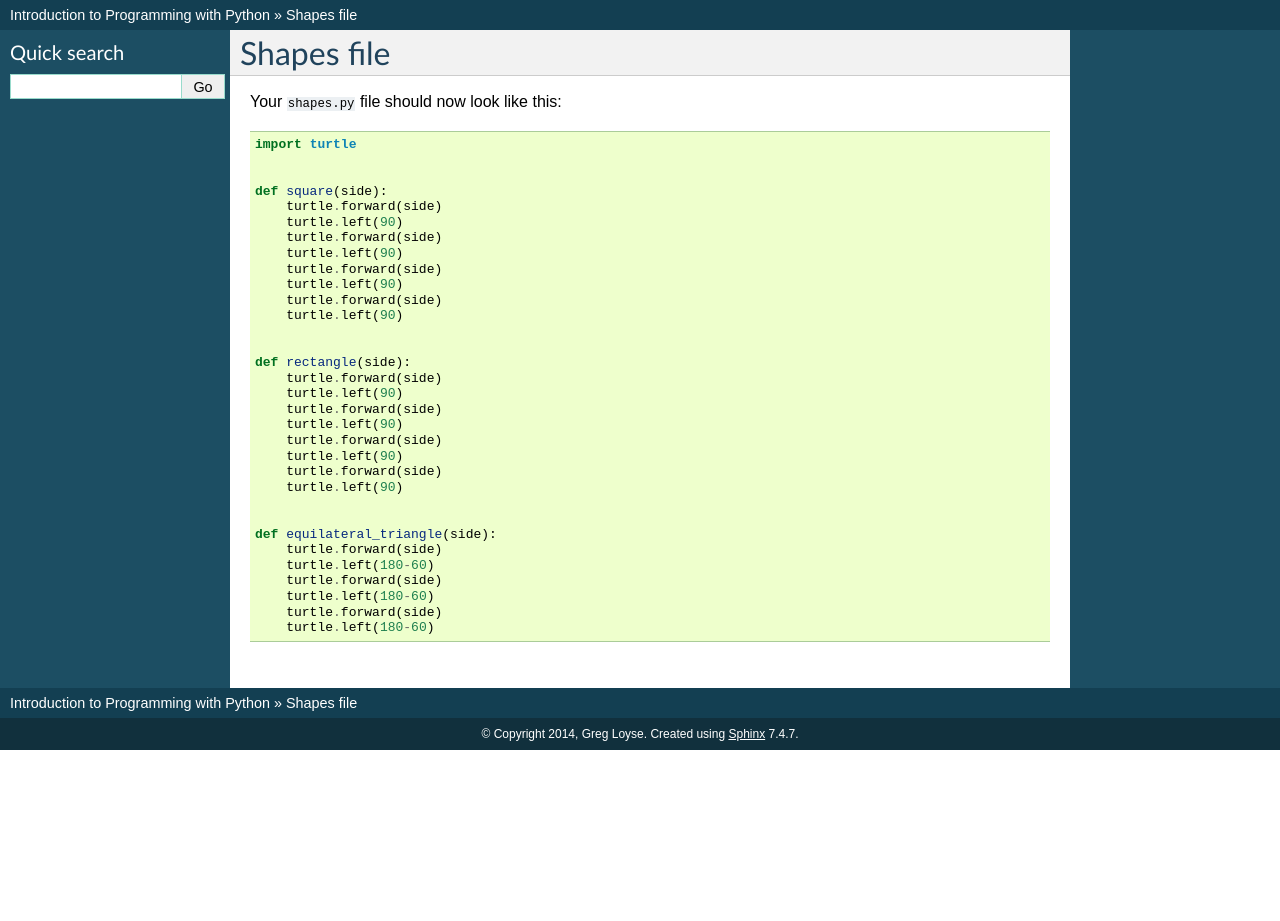
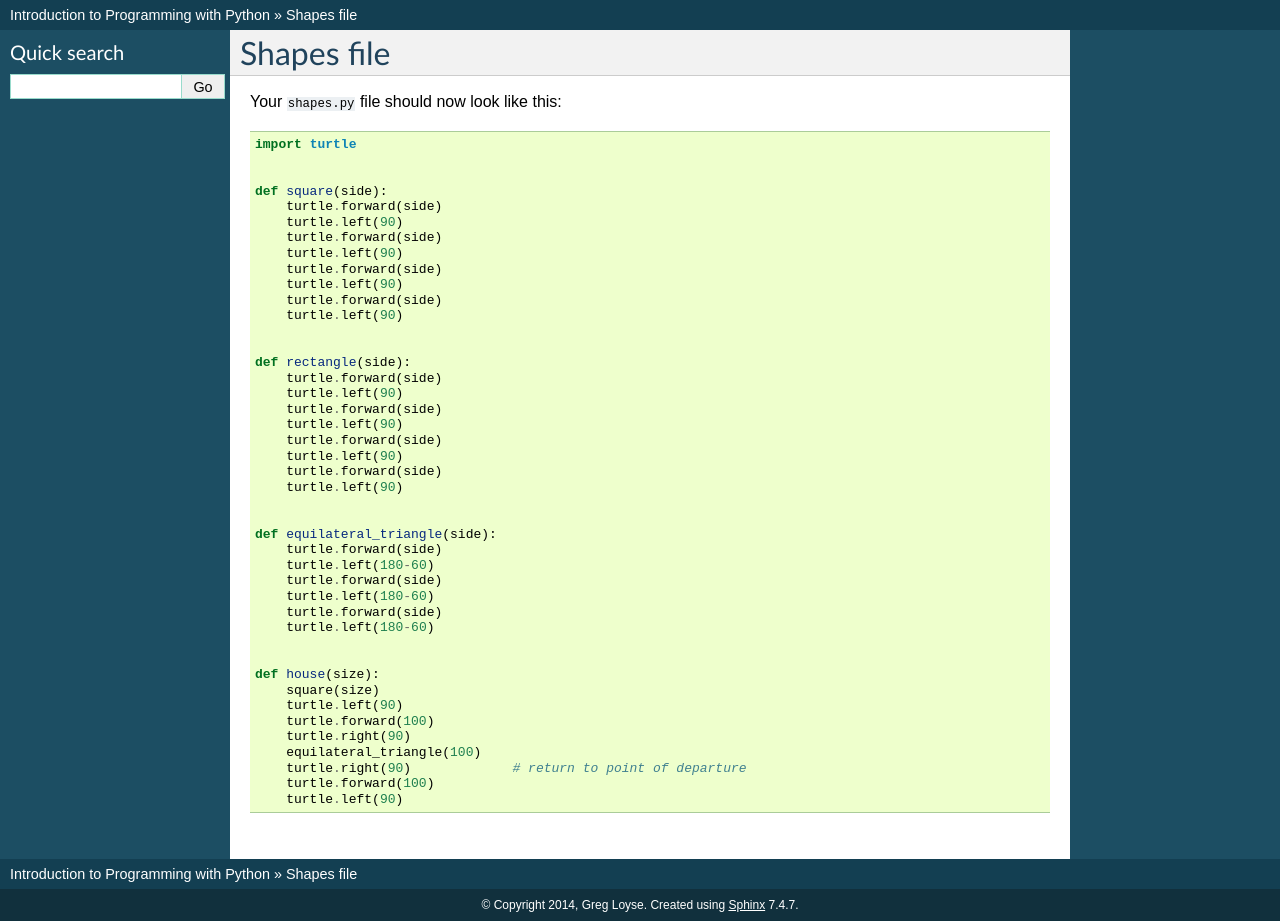
Before and after one commit to gu-lseg/intro-to-programming, a Sphinx documentation site: the page built from source/functions_solutions.rst, in a window 1280 px wide. Built offline with Sphinx 7.4.7, drawn with Linux system fonts in a browser that asks for light colours; pages that are not in the unit, such as notebooks, are missing from menus; before the commit the page ends 900 px from its top, so only the background shows below that.

Commit message:
clean up solutions

```diff
--- a/source/functions_solutions.rst
+++ b/source/functions_solutions.rst
@@ -37,3 +37,14 @@ Your ``shapes.py`` file should now look like this:
         turtle.left(180-60)
         turtle.forward(side)
         turtle.left(180-60)
+
+
+    def house(size):
+        square(size)
+        turtle.left(90)
+        turtle.forward(100)
+        turtle.right(90)
+        equilateral_triangle(100)
+        turtle.right(90)             # return to point of departure
+        turtle.forward(100)
+        turtle.left(90)
```
Also changed, not shown: source/abstractions_conclusion_solutions.rst (deleted, +0 -40 lines), source/data_structures_solutions.rst (renamed from source/loops_solutions.rst).
